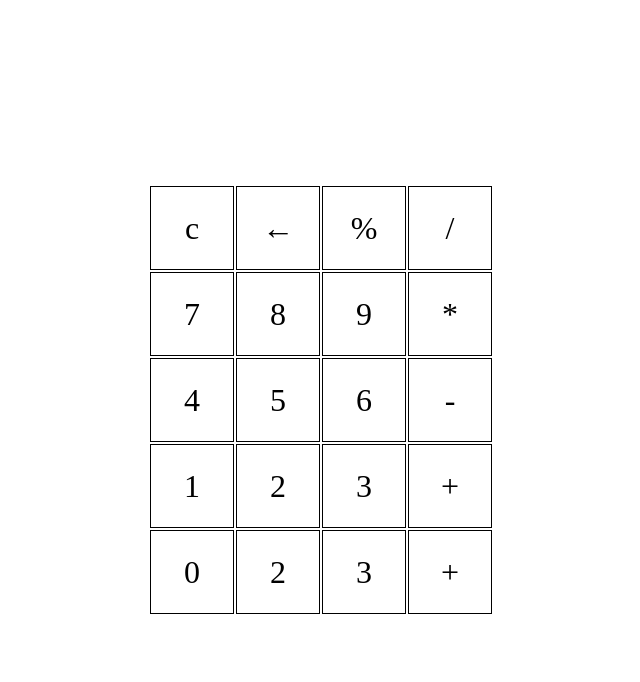
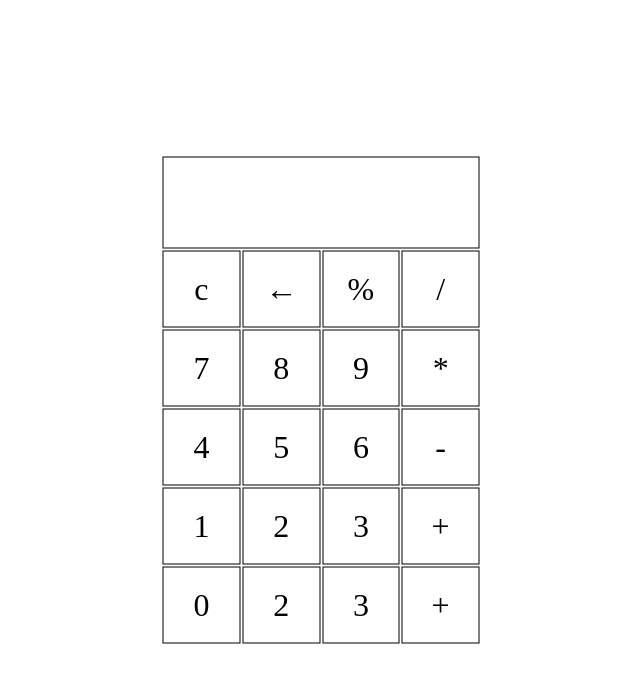
Before and after one commit to MaheshRath08/JS_Calculator, a plain HTML site: page index.html in a window 1280 px wide. Shown: the whole page, without its empty margins (319-959 px from the left). Drawn offline with Linux system fonts and the light colour scheme.

Commit message:
advanced skeleton

```diff
--- a/index.html
+++ b/index.html
@@ -9,8 +9,11 @@
     <script src="main.js" defer></script>
 </head>
 <body>
+    <div class="container">
+        <!-- <div class="display"></div> -->
         <div class="key-container">
             <table>
+                <tr><td colspan="4"><div class="display"></div></td></tr>
                 <tr><td class="keys">c</td><td class="keys">←</td><td class="keys">%</td><td class="keys">/</td></tr>
                 <tr><td class="keys">7</td><td class="keys">8</td><td class="keys">9</td><td class="keys">*</td></tr>
                 <tr><td class="keys">4</td><td class="keys">5</td><td class="keys">6</td><td class="keys">-</td></tr>
@@ -18,5 +21,6 @@
                 <tr><td class="keys">0</td><td class="keys">2</td><td class="keys">3</td><td class="keys">+</td></tr>
             </table>
         </div>
+    </div>
 </body>
 </html>
--- a/style.css
+++ b/style.css
@@ -3,19 +3,26 @@
     margin: 0;
 }
 body{
-    display: flex;
-    justify-content: center;
-    align-items: center;
-    min-height: 100vh;
-}
-.key-container{
 
 }
+.container{
+    position: absolute;
+    top: 50%;
+    left: 50%;
+    transform: translate(-50%,-50%);
+}
 .keys{
-    padding: 1rem;
     font-size: 2rem;
     border: 1px solid black;
-    width: 50px;
-    height: 50px;
+    width: 75px;
+    height: 75px;
     text-align: center;
+    cursor: pointer;
 }
+.display{
+    font-size: 2rem;
+    width: 315px;
+    height: 90px;
+    line-height: 90px;
+    border: 1px solid black;
+}
```
Lines whose indentation alone changed are shown as unchanged.
